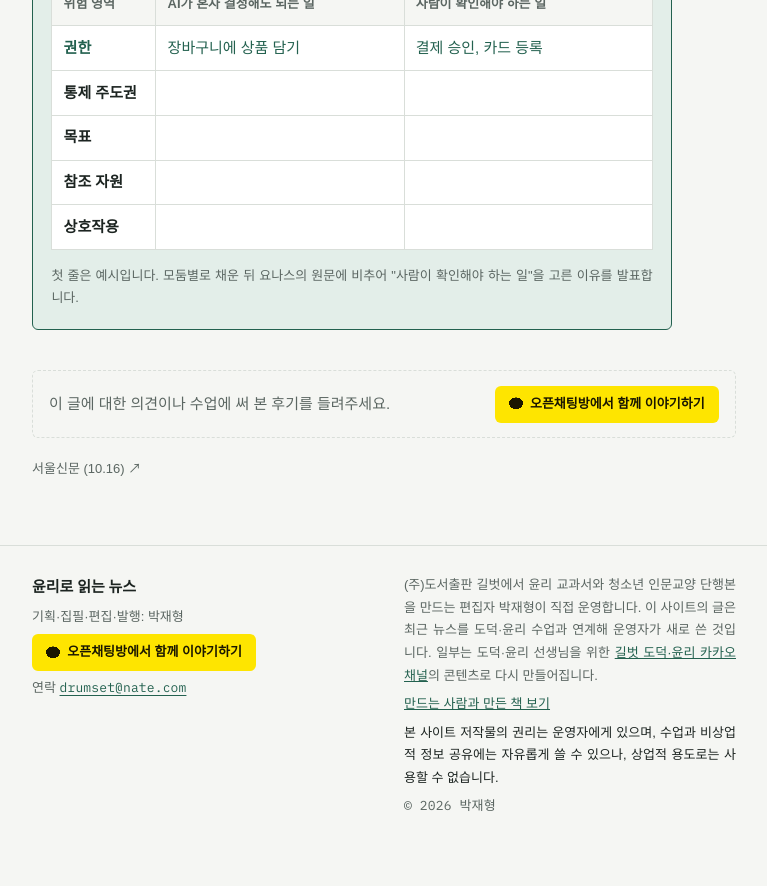
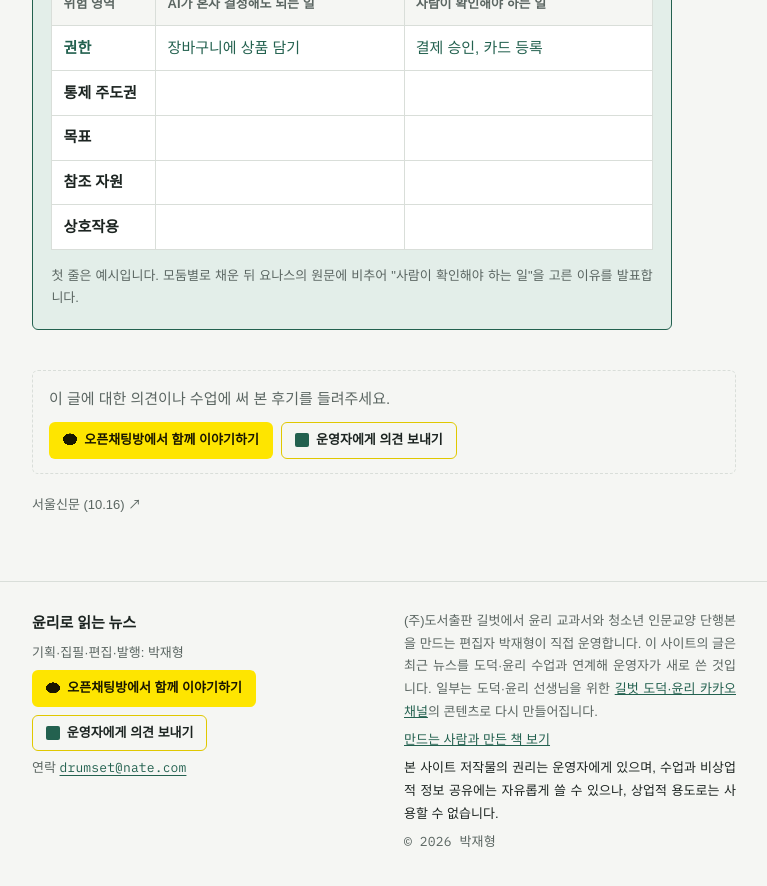
Before and after one commit to ethics-news/ethics-news.github.io, a Jekyll site: the page built from _items/2026-10-16/2.md, in a window 1280 px wide and 900 px high, scrolled down 1764 px. Shown: the top 886 px of the window, without its empty margins (256-1023 px from the left). Built offline with Jekyll 4.4.1, drawn with Linux system fonts in a browser that asks for light colours; some web fonts are replaced; before the commit the page ends 2628 px from its top, so only the background shows below that; part of the change alters nothing that is shown.

Commit message:
의견 양식(구글 설문) 연결
Co-Authored-By: Claude Fable 5.1 <noreply@anthropic.com>
Claude-Session: https://claude.ai/code/session_01T6ePPceWU8bVGSDdg45vi9

```diff
--- a/_config.yml
+++ b/_config.yml
@@ -6,7 +6,7 @@ author_role: 윤리 교과서·청소년 인문서 편집자
 email: drumset@nate.com
 kakao_channel: https://pf.kakao.com/_PVHxjn
 openchat: https://open.kakao.com/o/gpEWbKSi   # 윤리로 읽는 뉴스 오픈채팅방(단체)
-feedback_form:    # 구글 설문 의견 양식 주소(링크를 넣으면 단추가 나타남)
+feedback_form: https://docs.google.com/forms/d/e/1FAIpQLSdBr9QADsJoWDGdwNvb2YjAbvMsLUCaf3djEGdQ3xKnRGY7Uw/viewform   # 구글 설문 의견 양식
 description: 최근 뉴스에서 도덕·윤리 수업에 바로 쓸 소재를 골라 교과 연계와 수업 질문까지 정리합니다.
 lang: ko
 baseurl: ""            # 저장소 이름이 아이디.github.io가 아니면 "/저장소이름" 으로
```
